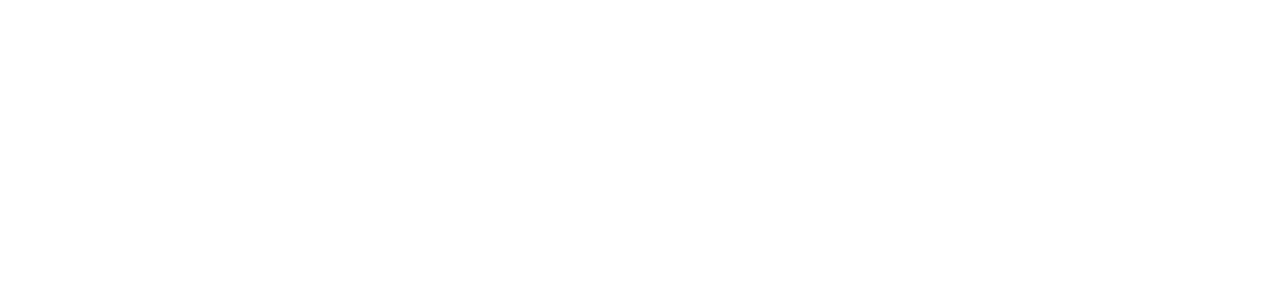
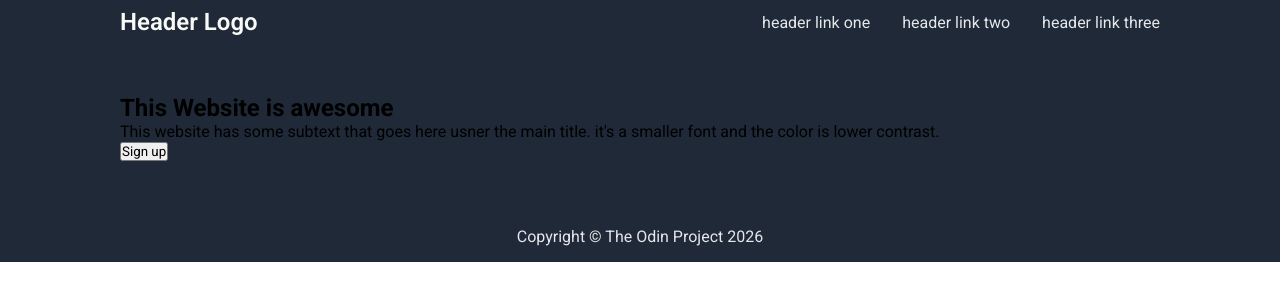
Before and after one commit to Hary300/Odin-Project-02-Landing-Page, a plain HTML site: page index.html in a window 1280 px wide. Drawn offline with Linux system fonts and the light colour scheme.

Commit message:
Add header, main sections, and footer to index.html; update styles.css for layout and design

```diff
--- a/index.html
+++ b/index.html
@@ -6,5 +6,30 @@
     <link rel="stylesheet" href="./styles.css" />
     <title>Landing Page | Landing Page</title>
   </head>
-  <body></body>
+  <body>
+    <header>
+      <p class="logo">Header Logo</p>
+      <ul class="header-links">
+        <li>header link one</li>
+        <li>header link two</li>
+        <li>header link three</li>
+      </ul>
+    </header>
+    <main>
+      <section id="hero">
+        <div class="left">
+          <h1>This Website is awesome</h1>
+          <p>
+            This website has some subtext that goes here usner the main title.
+            it's a smaller font and the color is lower contrast.
+          </p>
+          <button>Sign up</button>
+        </div>
+      </section>
+      <section id="information"></section>
+      <section id="quote"></section>
+      <section id="cta"></section>
+    </main>
+    <footer>Copyright &copy; The Odin Project 2026</footer>
+  </body>
 </html>
--- a/styles.css
+++ b/styles.css
@@ -65,3 +65,36 @@
   color: inherit;
   text-decoration: none;
 }
+
+header {
+  background-color: var(--color-primary-dark-gray);
+  display: flex;
+  justify-content: space-between;
+  color: var(--color-primary-light-gray);
+  padding: 8px 120px;
+}
+
+.logo {
+  font-size: 24px;
+  font-weight: 600;
+}
+
+.header-links {
+  display: flex;
+  align-items: center;
+  gap: 32px;
+  color: var(--color-secondary-light-gray);
+}
+
+#hero {
+  background-color: var(--color-primary-dark-gray);
+  padding: 50px 120px;
+}
+
+footer {
+  display: flex;
+  justify-content: center;
+  padding: 16px 0;
+  color: var(--color-secondary-light-gray);
+  background-color: var(--color-primary-dark-gray);
+}
```
Also changed, not shown: images/hero-image.webp (added), images/info1.png (added), images/info1.webp (added), images/info2.webp (added), images/info3.png (added), images/info3.webp (added), images/info4.webp (added), 2 other files.
